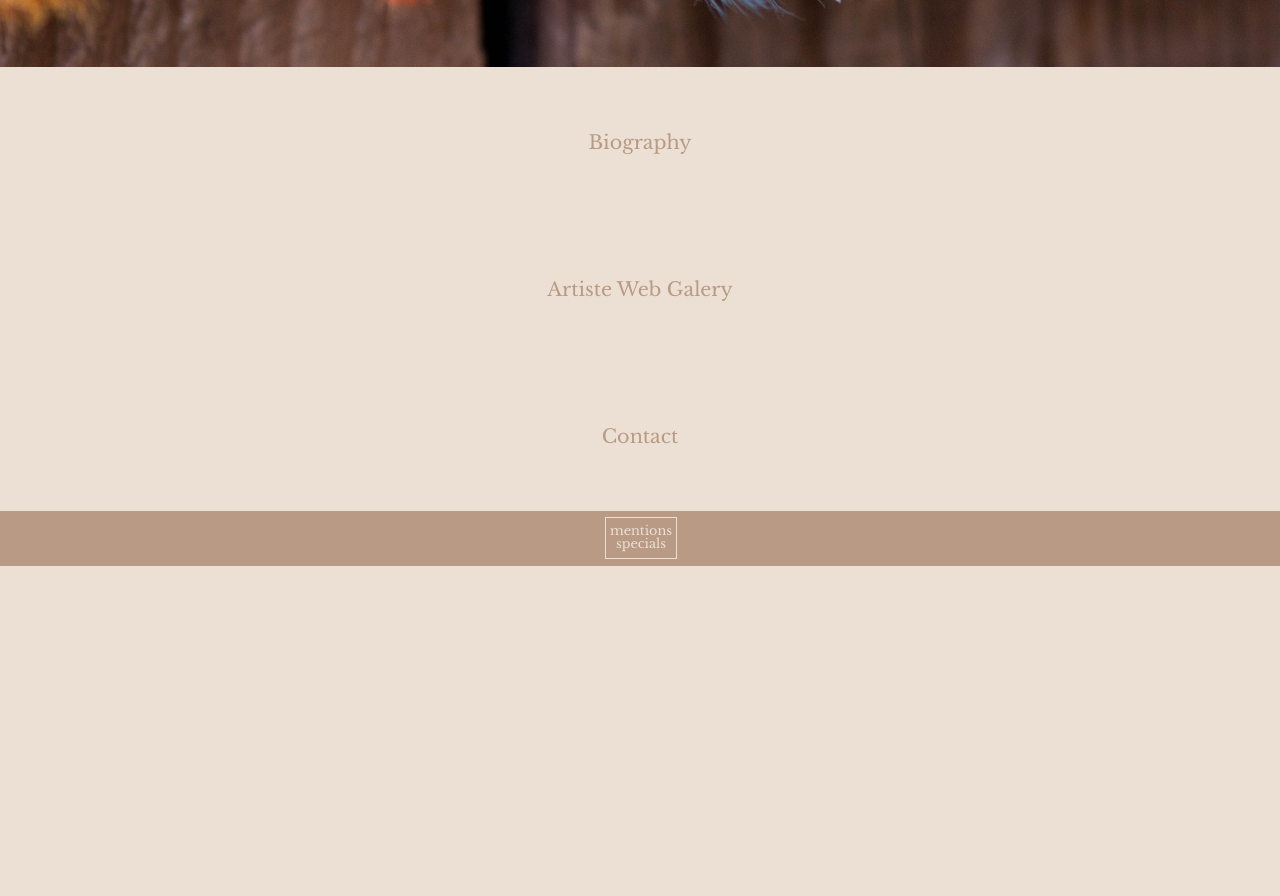
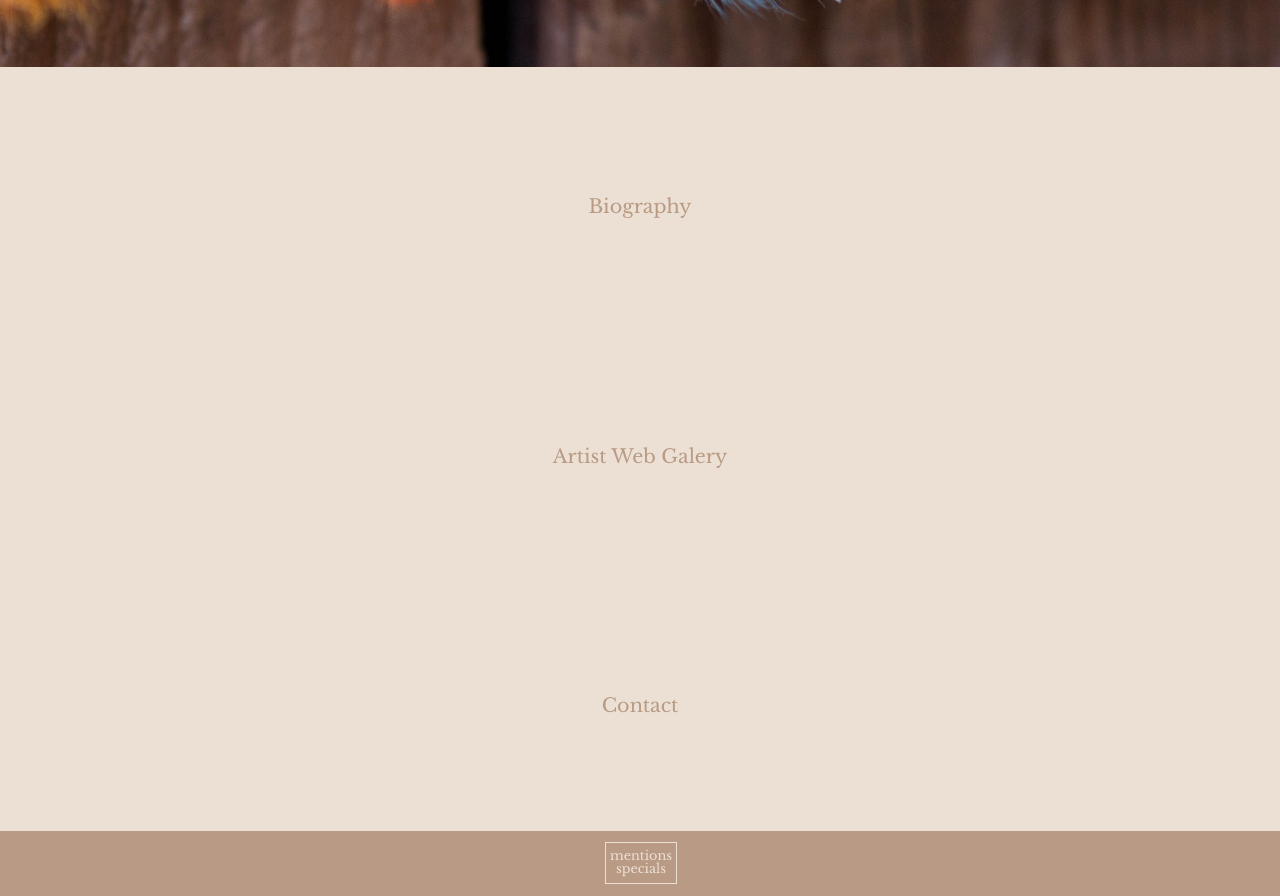
Before and after one commit to julien-leleu-YJS/Agnes-Vandorme, a React (Create React App) app: page /home in a window 1280 px wide. Shown: the part 840-1736 px from the top of the page. Before the commit the page ends 1406 px from the top, so only its background shows below. Built offline with nearby package versions, Linux system fonts and the light colour scheme; a web font is replaced by a local one.

Commit message:
tesolve problem at footer position

```diff
--- a/src/composants/footer/footer.scss
+++ b/src/composants/footer/footer.scss
@@ -3,7 +3,7 @@
   align-items: center;
   justify-content: center;
   width: 100%;
-  height: 55px; // the desired height
+  height: 65px; // the desired height
   bottom: 0;
   left: 0;
   background-color: #b99a84;
--- a/src/pages/artist-web-galery/ArtistWebGalery.jsx
+++ b/src/pages/artist-web-galery/ArtistWebGalery.jsx
@@ -1,4 +1,5 @@
 import React from 'react';
+import './artistWebGalery.scss';
 
 function ArtistWebGalery() {
   return (
--- a/src/pages/artist-web-galery/artistWebGalery.scss
+++ b/src/pages/artist-web-galery/artistWebGalery.scss
@@ -1,7 +1,15 @@
 .galery-container {
-  background-color: yellow;
-  margin-top: 50px;
+  margin-top: 10%;
+  color: #b99a84;
+  font-family: "Libre Baskerville", serif;
+  height: 100%;
+  margin-left: 5%;
+  margin-right: 5%;
+  display: flex;
+  justify-content: center;
+  align-items: center;
 }
 .title-galery {
-  font-size: 6rem;
+  font-size: 1.5rem;
+  color: #b99a84;
 }
--- a/src/pages/biography/Biography.jsx
+++ b/src/pages/biography/Biography.jsx
@@ -18,7 +18,7 @@ function Biography() {
         Depuis 40 ans, la vibration des couleurs à travers
         l&#39;enrichissement personnel grâce à une immersion dans
         différentes cultures comme Tahiti, le Maroc, Nouméa,
-        lui a permis d&#39;être une coloriste hors pair.
+        lui ont permis d&#39;être une coloriste hors pair.
         <br />
         <br />
         Les échanges et découvertes lui ont permis une évolution
--- a/src/pages/entrance/entrance.scss
+++ b/src/pages/entrance/entrance.scss
@@ -1,13 +1,12 @@
 @import url("https://fonts.googleapis.com/css2?family=Beau+Rivage&family=Libre+Baskerville:ital,wght@0,400;0,700;1,400&family=Playfair+Display&display=swap");
 body {
-  display: flex;
-  justify-content: center;
-  align-items: center;
   background-color: #ece0d4;
   font-family: "Libre Baskerville", serif;
   font-weight: 500;
 }
 .title-entrance {
+  display: flex;
+  justify-content: center;
   color: #b99a84;
   font-family: "Beau Rivage", cursive;
   font-size: 3rem;
--- a/src/pages/home/Home.jsx
+++ b/src/pages/home/Home.jsx
@@ -7,7 +7,7 @@ function Home() {
       <img className="photo-pinceaux" src="artistic-2230433_1920.jpg" alt="pinceaux" />
       <nav className=" link-container">
         <a className="biography-link" href="biography">Biography</a>
-        <a className="web-galery-link" href="artiste-web-galery">Artiste Web Galery</a>
+        <a className="web-galery-link" href="artist-web-galery">Artist Web Galery</a>
         <a className="contact-link" href="contact">Contact</a>
       </nav>
     </div>
--- a/src/pages/home/home.scss
+++ b/src/pages/home/home.scss
@@ -9,8 +9,8 @@
   justify-content: space-evenly;
 }
 .biography-link {
-  margin-top: 5%;
-  margin-bottom: 5%;
+  margin-top: 10%;
+  margin-bottom: 9%;
   text-decoration: none;
   color: #b99a84;
   font-family: "Libre Baskerville", serif;
@@ -18,15 +18,15 @@
 }
 .web-galery-link {
   font-size: 1.2rem;
-  margin-top: 5%;
-  margin-bottom: 5%;
+  margin-top: 9%;
+  margin-bottom: 9%;
   text-decoration: none;
   color: #b99a84;
   font-family: "Libre Baskerville", serif;
 }
 .contact-link {
-  margin-top: 5%;
-  margin-bottom: 5%;
+  margin-top: 9%;
+  margin-bottom: 9%;
   text-decoration: none;
   color: #b99a84;
   font-family: "Libre Baskerville", serif;
```
